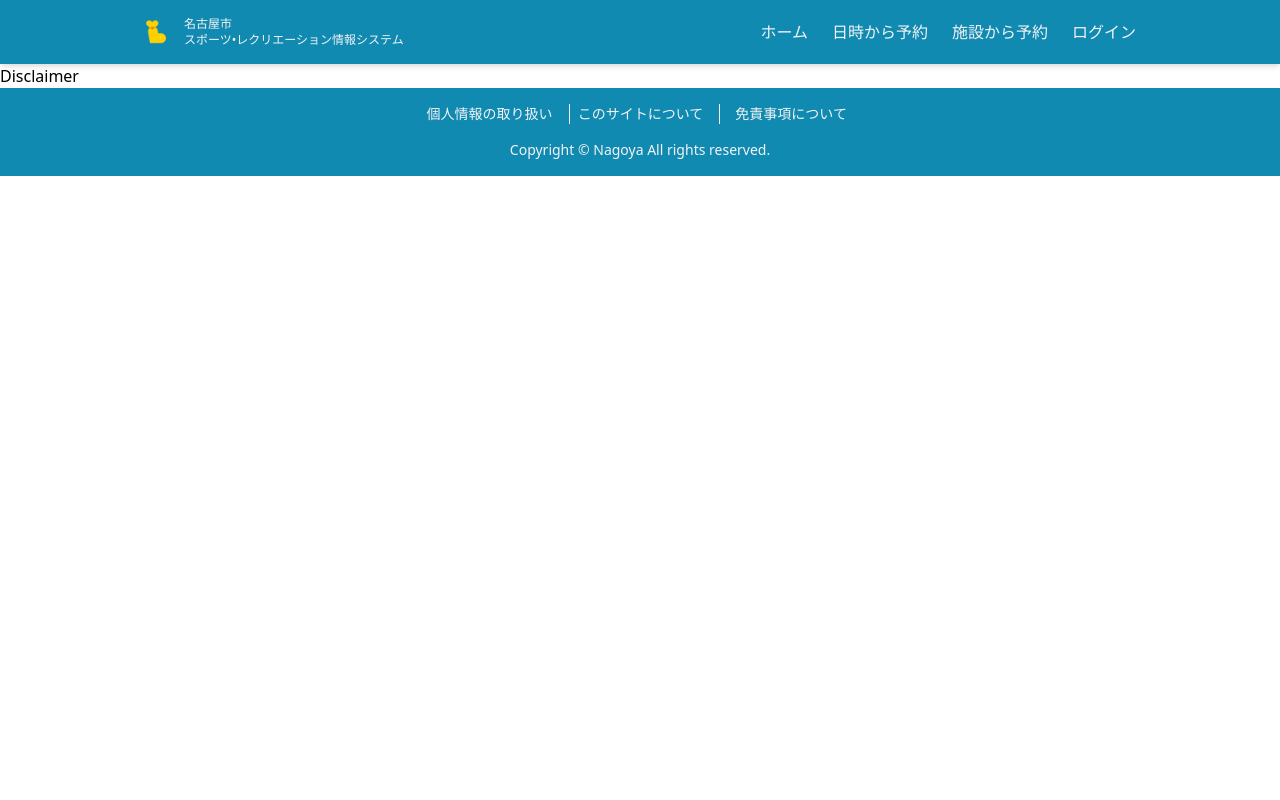
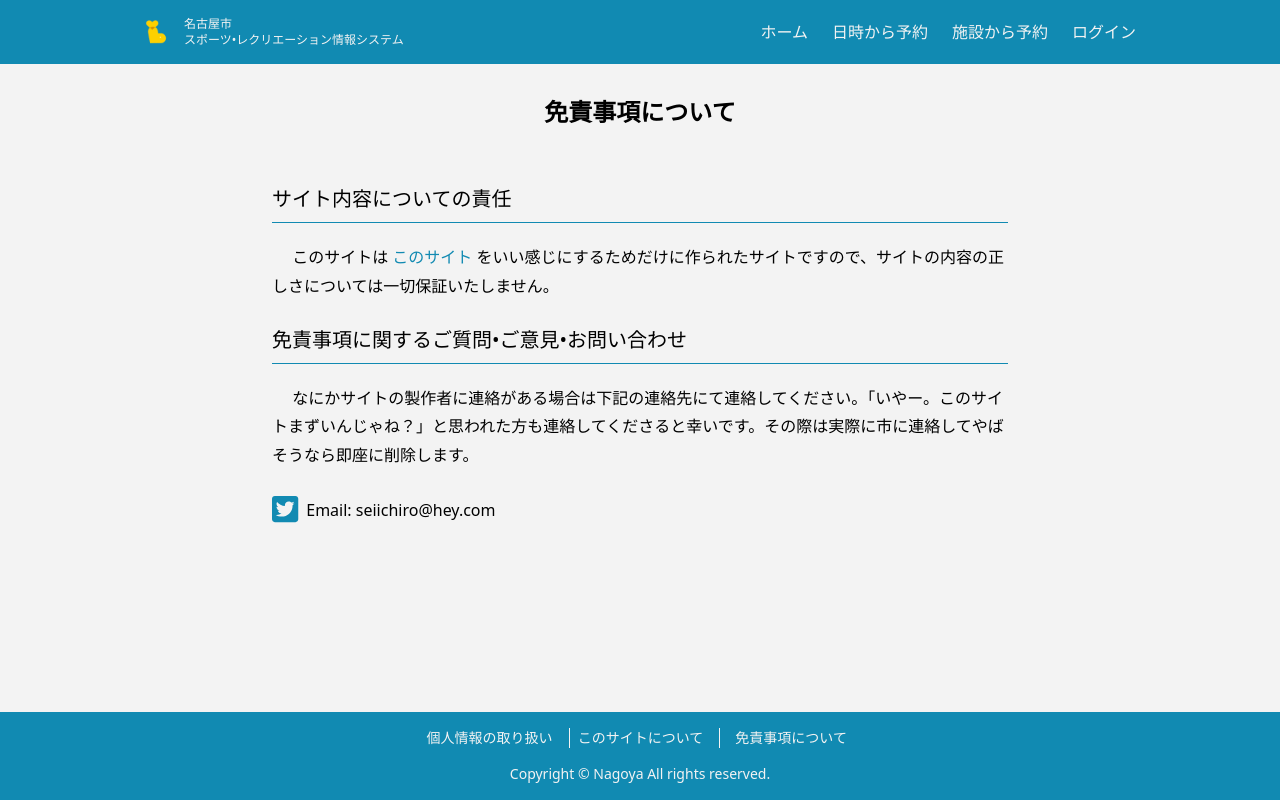
Before and after one commit to seiichiroito/vue-nagoyaSport-FE, a Vue app: page /disclaimer in a window 1280 px wide. Built offline with nearby package versions, Linux system fonts and the light colour scheme.

Commit message:
Add static layout

```diff
--- a/index.html
+++ b/index.html
@@ -4,7 +4,7 @@
     <meta charset="UTF-8" />
     <link rel="icon" href="/favicon.ico" />
     <meta name="viewport" content="width=device-width, initial-scale=1.0" />
-    <title>Vite App</title>
+    <title>Nagoya Sport</title>
   </head>
   <body>
     <div id="app"></div>
--- a/package.json
+++ b/package.json
@@ -8,9 +8,11 @@
   },
   "dependencies": {
     "@fortawesome/fontawesome-svg-core": "^1.2.35",
+    "@fortawesome/free-brands-svg-icons": "^5.15.3",
     "@fortawesome/free-solid-svg-icons": "^5.15.3",
     "@fortawesome/vue-fontawesome": "^3.0.0-4",
     "normalize.css": "^8.0.1",
+    "sass": "^1.35.1",
     "vue": "^3.0.5",
     "vue-router": "^4.0.10"
   },
--- a/src/App.vue
+++ b/src/App.vue
@@ -1,7 +1,11 @@
 <template>
-  <TheHeader />
-  <RouterView></RouterView>
-  <TheFooter />
+  <div class="flex flex-col min-h-screen">
+    <TheHeader />
+    <div class="flex-grow bg-light">
+      <RouterView></RouterView>
+    </div>
+    <TheFooter />
+  </div>
 </template>
 
 <script>
@@ -21,6 +25,10 @@ export default {
 </script>
 
 <style>
+:root {
+  --blue: #118ab2;
+  --darkBlue: #073b4c;
+}
 body {
   font-family: Arial, "Helvetica Neue", Helvetica, sans-serif;
 }
--- /dev/null
+++ b/src/components/layout/StaticLayout.vue
@@ -0,0 +1,45 @@
+<template>
+  <section class="bg-light">
+    <div class="app-container max-w-3xl py-8 grid justify-center">
+      <h1 class="text-center mb-8 font-bold text-2xl">
+        <slot name="heading"></slot>
+      </h1>
+      <article>
+        <slot name="content"></slot>
+      </article>
+    </div>
+  </section>
+</template>
+
+<style lang="scss">
+article {
+  h2 {
+    padding-bottom: 0.5rem;
+    border-bottom: 1px solid var(--blue);
+    font-size: 1.25rem;
+    margin-top: 1.5rem;
+  }
+  p {
+    line-height: 1.8;
+    font-size: 1rem;
+    margin-top: 1.25rem;
+    &::before {
+      content: "　";
+    }
+  }
+  a {
+    color: var(--blue);
+    &:hover {
+      color: var(--darkBlue);
+    }
+  }
+  div {
+    display: flex;
+    align-items: center;
+    margin-top: 1.5rem;
+    span {
+      margin-left: 0.5rem;
+    }
+  }
+}
+</style>
--- a/src/main.js
+++ b/src/main.js
@@ -8,9 +8,10 @@ const app = createApp(App);
 // Font Awesome
 import { library } from "@fortawesome/fontawesome-svg-core";
 import { fas } from "@fortawesome/free-solid-svg-icons";
+import { fab } from "@fortawesome/free-brands-svg-icons";
 import { FontAwesomeIcon } from "@fortawesome/vue-fontawesome";
 
-library.add(fas);
+library.add(fas, fab);
 app.component("font-awesome-icon", FontAwesomeIcon);
 
 // Router
--- a/src/pages/static/About.vue
+++ b/src/pages/static/About.vue
@@ -1 +1,30 @@
-<template>About</template>
+<template>
+  <StaticLayout>
+    <template #heading>このサイトについて</template>
+    <template #content>
+      <p>
+        このサイトは名古屋市のスポーツ•レクリエーション情報システムを、独断と偏見で個人がデザインし直したものです。
+        <a href="http://www.net.city.nagoya.jp/sporec/index.html">
+          元のサイト
+        </a>
+        を見ていただければわかりますが、正直デザインはいいとは思えません。「市のやることだから。」と笑ってほっとくことは可能です。しかし、名古屋市民として、こういったところからよくしていかなければ多くの人が目指しているであろう、IT改革は訪れず、いつまでもIT革命(笑)の状態で終わってしまうと深く感じております。
+      </p>
+      <p>
+        もしこのサイトの見た目がいいなと思った方の中に、市の役所に繋がる人がいましたら、私のサイトを紹介してくださるともしかしたら、もしかしたら元のサイトが改善されるかもしれません。
+      </p>
+      <p>
+        え？自分で売り込め？うーん、考えておきます。（考えるとは言っていない）
+      </p>
+    </template>
+  </StaticLayout>
+</template>
+
+<script>
+import StaticLayout from "../../components/layout/StaticLayout.vue";
+
+export default {
+  components: {
+    StaticLayout,
+  },
+};
+</script>
--- a/src/pages/static/Disclaimer.vue
+++ b/src/pages/static/Disclaimer.vue
@@ -1 +1,38 @@
-<template>Disclaimer</template>
+<template>
+  <StaticLayout>
+    <template #heading>免責事項について</template>
+    <template #content>
+      <h2>サイト内容についての責任</h2>
+      <p>
+        このサイトは
+        <a href="http://www.net.city.nagoya.jp/sporec/index.html">
+          このサイト
+        </a>
+        をいい感じにするためだけに作られたサイトですので、サイトの内容の正しさについては一切保証いたしません。
+      </p>
+      <h2>免責事項に関するご質問•ご意見•お問い合わせ</h2>
+      <p>
+        なにかサイトの製作者に連絡がある場合は下記の連絡先にて連絡してください。「いやー。このサイトまずいんじゃね？」と思われた方も連絡してくださると幸いです。その際は実際に市に連絡してやばそうなら即座に削除します。
+      </p>
+      <div>
+        <a href="https://twitter.com/seiichiro_ito">
+          <font-awesome-icon
+            :icon="['fab', 'twitter-square']"
+            class="text-3xl"
+          />
+        </a>
+        <span>Email: seiichiro@hey.com</span>
+      </div>
+    </template>
+  </StaticLayout>
+</template>
+
+<script>
+import StaticLayout from "../../components/layout/StaticLayout.vue";
+
+export default {
+  components: {
+    StaticLayout,
+  },
+};
+</script>
--- a/src/pages/static/Privacy.vue
+++ b/src/pages/static/Privacy.vue
@@ -1 +1,20 @@
-<template>Privacy</template>
+<template>
+  <StaticLayout>
+    <template #heading>個人情報の取り扱い</template>
+    <template #content>
+      <p>
+        このサイトで取得したデータは、ユーザーが円滑にこのサイトを利用できるようにするためのみに利用され、それ以外の用途では一切利用されません。
+      </p>
+    </template>
+  </StaticLayout>
+</template>
+
+<script>
+import StaticLayout from "../../components/layout/StaticLayout.vue";
+
+export default {
+  components: {
+    StaticLayout,
+  },
+};
+</script>
```
Also changed, not shown: 1 other file (tests, documents, lock files or other folders).
